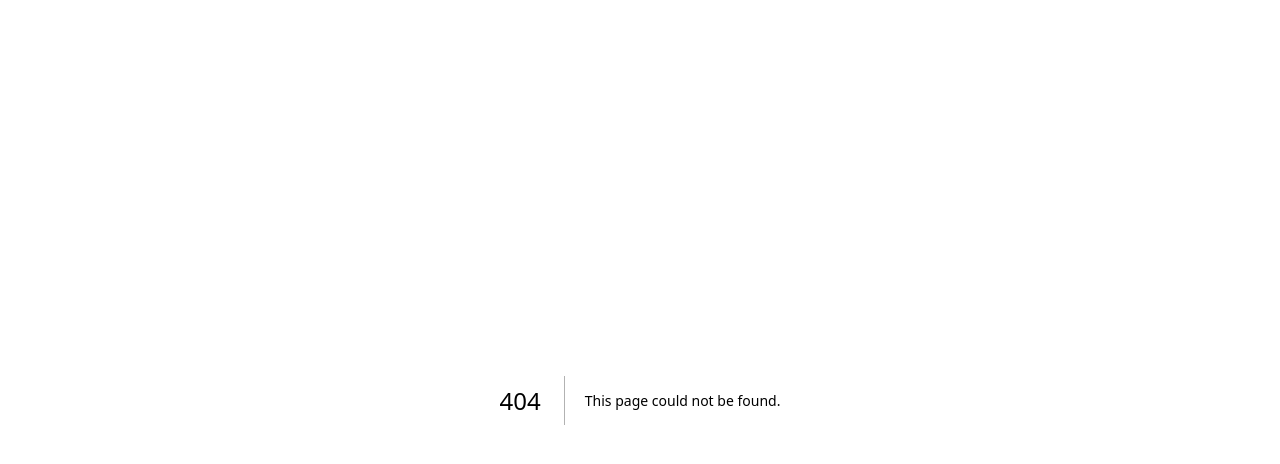
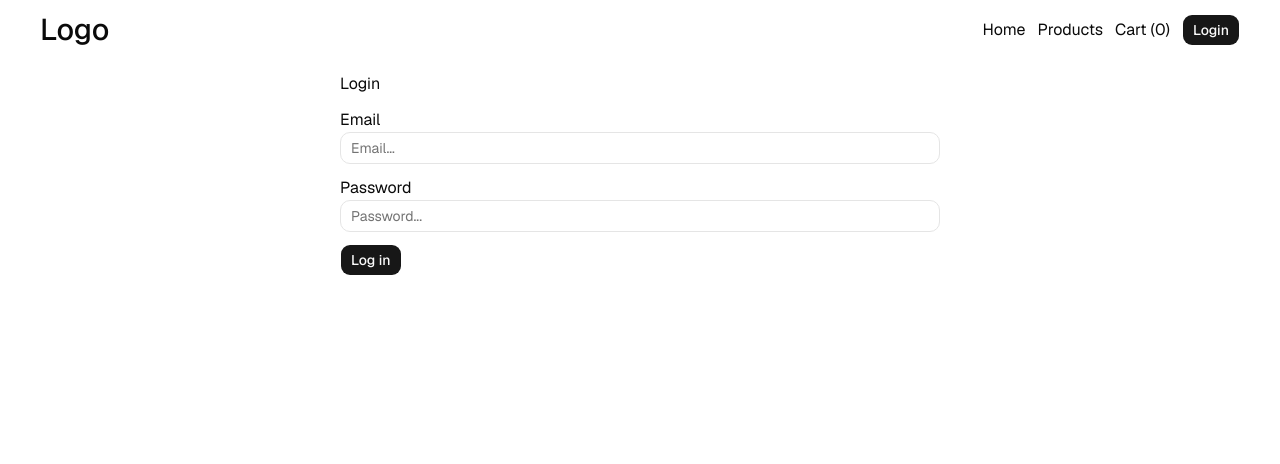
Before and after one commit to TAnhpika/f8-zoom-day76, a Next.js app: page /auth/login in a window 1280 px wide. Before the commit this address had no page. Shown: the top 464 px of the page. Built offline with nearby package versions, Linux system fonts and the light colour scheme.

Commit message:
Login + Products

```diff
--- a/next.config.mjs
+++ b/next.config.mjs
@@ -15,6 +15,13 @@ const nextConfig = {
             },
         },
     },
+    images: {
+        remotePatterns: [
+            {
+                hostname: "images.unsplash.com",
+            },
+        ],
+    },
 };
 
 export default nextConfig;
--- /dev/null
+++ b/src/app/(main)/auth/login/LoginForm.jsx
@@ -0,0 +1,26 @@
+"use client";
+
+import { Button } from "@/components/ui/button";
+import { Input } from "@/components/ui/input";
+
+export default function LoginForm() {
+    return (
+        <div>
+            <form action="">
+                <div className="mb-3">
+                    <label htmlFor="">Email</label>
+                    <Input type={"email"} name="email" placeholder="Email..." />
+                </div>
+                <div className="mb-3">
+                    <label htmlFor="">Password</label>
+                    <Input
+                        type={"password"}
+                        name="password"
+                        placeholder="Password..."
+                    />
+                </div>
+                <Button>Log in</Button>
+            </form>
+        </div>
+    );
+}
--- /dev/null
+++ b/src/app/(main)/auth/login/page.jsx
@@ -0,0 +1,10 @@
+import LoginForm from "./LoginForm";
+
+export default function LoginPage() {
+    return (
+        <div className="max-w-1/2 mx-auto">
+            <h1 className="3xl mb-3">Login</h1>
+            <LoginForm />
+        </div>
+    );
+}
--- /dev/null
+++ b/src/app/(main)/products/page.jsx
@@ -0,0 +1,14 @@
+import ProductCard from "@/components/ProductCard";
+
+export default function ProductsPage() {
+    return (
+        <div>
+            <h1 className="3xl mb-3">Products</h1>
+            <div className="flex flex-wrap -mx-3">
+                <div className="px-3 mb-3 w-1/4">
+                    <ProductCard />
+                </div>
+            </div>
+        </div>
+    );
+}
--- /dev/null
+++ b/src/components/ProductCard.jsx
@@ -0,0 +1,22 @@
+import { Button } from "@/components/ui/button";
+import Image from "next/image";
+
+export default function ProductCard() {
+    return (
+        <div>
+            <Image
+                src={
+                    "https://images.unsplash.com/photo-1791984417769-260efbbf2066?q=80&w=1170&auto=format&fit=crop&ixlib=rb-4.1.0&ixid=NHwxMjA3fDA%3D"
+                }
+                alt="demo"
+                width={400}
+                height={300}
+                className="h-75 object-cover"
+            />
+            <h2 className="text-xl font-medium my-3">Tên sản phẩm</h2>
+            <Button className="bg-amber-700 text-white" size="lg">
+                Add to card
+            </Button>
+        </div>
+    );
+}
```
Also changed, not shown: 1 other file (tests, documents, lock files or other folders). Lines whose indentation alone changed are shown as unchanged.
